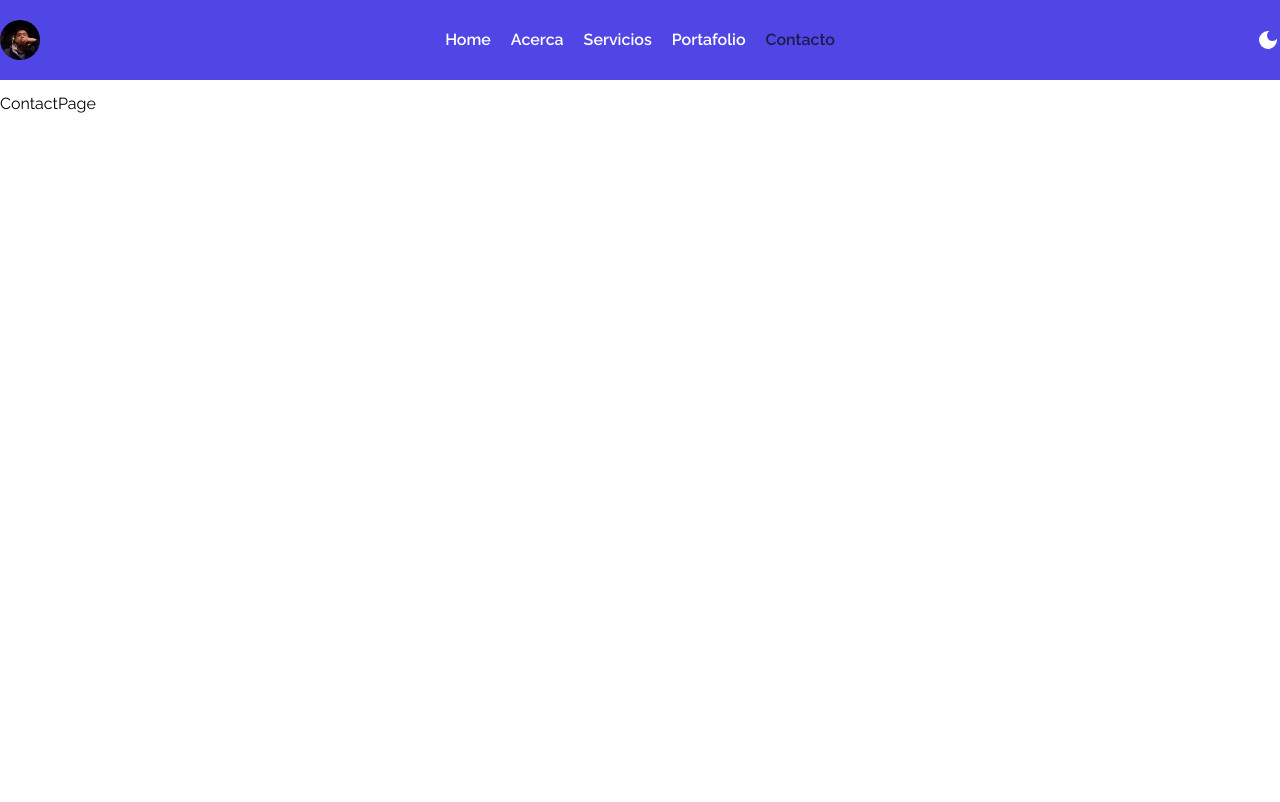
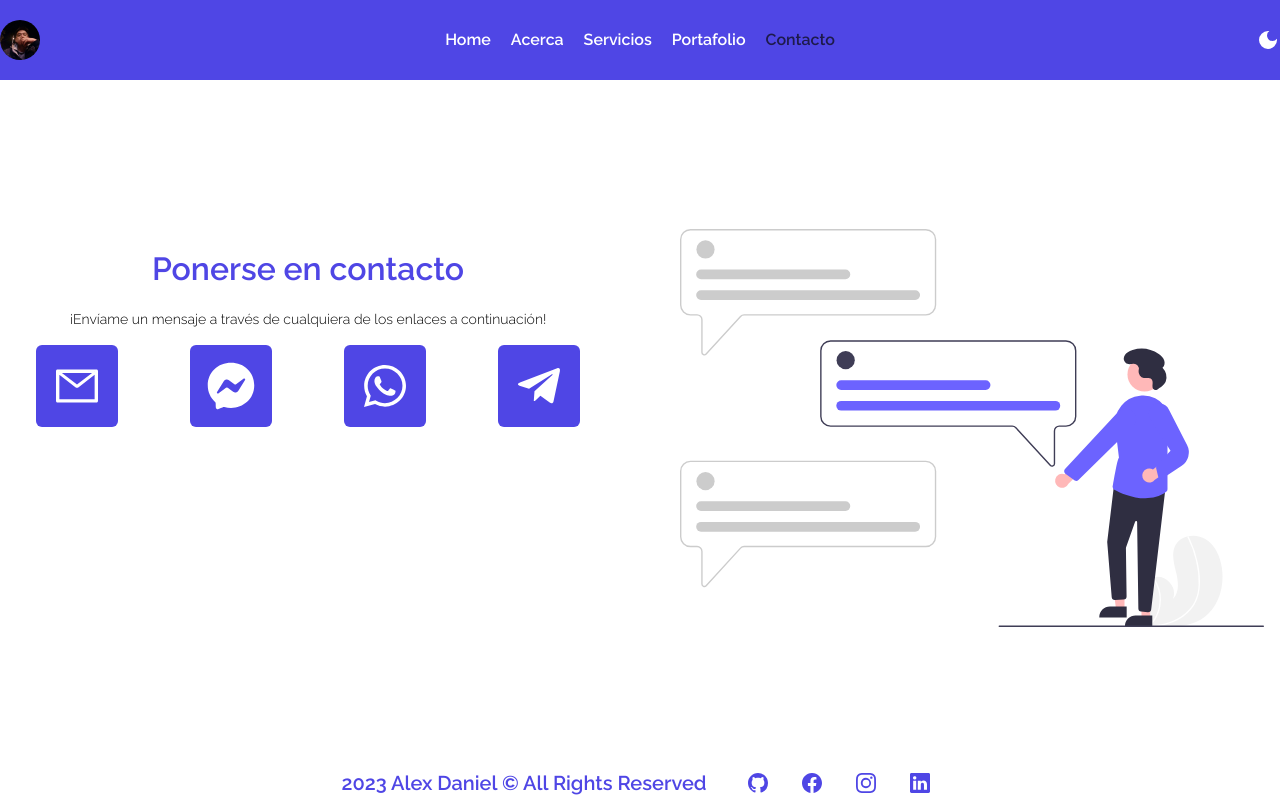
Before and after one commit to PandavionxD/web-site-v2, a React (Vite) app: page /contact in a window 1280 px wide. Built offline with nearby package versions, Linux system fonts and the light colour scheme.

Commit message:
Terminando website

```diff
--- a/src/components/CardPortafolio.jsx
+++ b/src/components/CardPortafolio.jsx
@@ -6,7 +6,7 @@ export const CardPortafolio = ({img,description,demo,github,title}) => {
         <h3 className="text-center text-indigo-600 dark:text-purple-600 text-2xl font-semibold" > {title} </h3>
         <p className="parrafo" > {description} </p>
         <div className="flex gap-3  items-center ">
-        <a className="py-2 px-4 text-white bg-indigo-600 rounded-md hover:text-indigo-600 border border-transparent hover:border-indigo-600 hover:bg-white transition-all duration-500 hover:-translate-y-2 dark:bg-purple-600 dark:hover:text-purple-600 dark:hover:bg-white dark:hover:border-purple-600 " href={demo} target="_blank" >Demo</a>
+        <a className="py-2 px-4 text-white bg-indigo-600 rounded-md hover:text-indigo-600 border border-transparent hover:border-indigo-600 hover:bg-white transition-all duration-500 hover:-translate-y-2 dark:bg-purple-600 dark:hover:text-purple-600 dark:hover:bg-transparent dark:hover:border-purple-600 " href={demo} target="_blank" >Demo</a>
         <a className="py-2 px-4 text-indigo-600 bg-gray-100 rounded-md hover:text-indigo-600 border border-transparent hover:border-indigo-600 hover:bg-white transition-all duration-500 hover:-translate-y-2 dark:text-purple-600 dark:border-purple-600 dark:hover:bg-transparent " href={github} target="_blank" >Github</a>
         </div>
     </div>
--- /dev/null
+++ b/src/components/Footer.jsx
@@ -0,0 +1,20 @@
+import { RedesSociales } from "./data"
+
+export const Footer = () => {
+  return (
+    <div className="w-[100%] flex gap-8 justify-center text-center items-center  md:text-xl  h-6rem text-indigo-600 font-semibold dark:text-purple-600 " >
+        <h3>
+            2023 Alex Daniel &copy;  All Rights Reserved
+        </h3>
+        <div className="flex gap-1 md:gap-4 items-center" >
+            {
+                RedesSociales.map(item=>(
+                    <a href={item.url} target="_blank" key={item.id} className="p-2 rounded-md dark:hover:border-purple-600 dark:hover:bg-transparent dark:hover:text-purple-600 border border-transparent cursor-pointer transition-all duration-500 hover:-translate-y-2 hover:text-white hover:bg-indigo-600  md:text-xl " >
+                        {item.icono}
+                    </a>
+                ))
+            }
+        </div>
+    </div>
+  )
+}
--- a/src/components/Title.jsx
+++ b/src/components/Title.jsx
@@ -1,10 +1,10 @@
-export const Title = ({ title, description, estilos }) => {
+export const Title = ({ title, description }) => {
   return (
     <>
-      <h1 className="text-[2rem] mt-8  dark:text-purple-600 text-center text-indigo-600 font-semibold  ">
+      <h1 className="text-[2rem] mt-8   dark:text-purple-600 text-center text-indigo-600 font-semibold  ">
         {title}
       </h1>
-      <p className='parrafo mt-4 text-justify'>{description}</p>
+      <p className='parrafo mt-4 text-center p-4 md:p-0 '>{description}</p>
     </>
   );
 };
--- a/src/components/data.jsx
+++ b/src/components/data.jsx
@@ -4,35 +4,99 @@ import { MdOutlineDesignServices } from "react-icons/md";
 import { BsBook } from "react-icons/bs";
 import { IoMdContact } from "react-icons/io";
 
+// Redes Sociales
+import { BsGithub } from "react-icons/bs";
+import { BsFacebook } from "react-icons/bs";
+import { BsInstagram } from "react-icons/bs";
+import { BsLinkedin } from "react-icons/bs";
+
+// Mensajeria
+import {AiOutlineMail} from 'react-icons/ai'
+import {FaFacebookMessenger} from 'react-icons/fa'
+import {FaWhatsapp} from 'react-icons/fa'
+import {FaTelegramPlane} from 'react-icons/fa'
+
+
 export const data = [
   {
     id: 1,
     title: "Home",
     path: "/",
-    icons: <AiOutlineHome/>
+    icons: <AiOutlineHome />,
   },
   {
     id: 2,
     title: "Acerca",
     path: "/about",
-    icons: <BsFillPersonFill/>
+    icons: <BsFillPersonFill />,
   },
   {
     id: 3,
     title: "Servicios",
     path: "/services",
-    icons: <MdOutlineDesignServices/>
+    icons: <MdOutlineDesignServices />,
   },
   {
     id: 4,
     title: "Portafolio",
     path: "/portfolio",
-    icons: <BsBook/>
+    icons: <BsBook />,
   },
   {
     id: 5,
     title: "Contacto",
     path: "/contact",
-    icons: <IoMdContact/>
+    icons: <IoMdContact />,
   },
 ];
+
+export const RedesSociales = [
+  {
+    id: 1,
+    icono: <BsGithub />,
+    description: "Github",
+    url:'https://github.com/PandavionxD'
+  },
+  {
+    id: 2,
+    icono: <BsFacebook />,
+    description: "Facebook",
+    url:'https://www.facebook.com/alexdaniel.ar2/'
+  },
+  {
+    id: 3,
+    icono: <BsInstagram />,
+    description: "Instagram",
+    url:'https://www.instagram.com/alexdaniel.ar/'
+  },
+  {
+    id: 4,
+    icono: <BsLinkedin />,
+    description: "Linkedin",
+    url:'www.linkedin.com/in/alex-daniel-artica-rivera-9751b915b'
+  },
+];
+
+export const Mensajeria = [
+  {
+    id: 1,
+    icono: < AiOutlineMail/>,
+    description: "Email",
+    url:'mailto:1151372@senati.pe'
+  },  {
+    id: 2,
+    icono: <FaFacebookMessenger />,
+    description: "Facebook Messenger",
+    url:'https://m.me/alexdaniel.ar2'
+  },  {
+    id: 3,
+    icono: <FaWhatsapp />,
+    description: "Whatsapp",
+    url:'https://wa.me/+051921770857'
+  },  {
+    id: 4,
+    icono: <FaTelegramPlane />,
+    description: "Telegram",
+    url:'https://t.me/+051921770857'
+  },
+]
--- a/src/index.css
+++ b/src/index.css
@@ -40,7 +40,7 @@
   @apply bg-indigo-600 dark:bg-purple-600 p-3 rounded-lg text-white hover:-translate-y-2 hover:text-indigo-600 dark:hover:text-purple-600 hover:bg-transparent overflow-hidden hover:border-indigo-600 dark:border-purple-600 dark:hover:bg-transparent border transition-all duration-300
 }
 .parrafo{
-  @apply text-justify font-light text-sm dark:text-white
+  @apply  font-light text-sm dark:text-white
 }
 .prueba{
   background-color: blueviolet;
--- a/src/pages/ContactPage.jsx
+++ b/src/pages/ContactPage.jsx
@@ -1,6 +1,43 @@
+import { Title } from "../components/Title";
+import { Mensajeria } from "../components/data";
+import ContactAzul from "../assets/img/contact/blue.svg";
+import ContactPurple from "../assets/img/contact/purple.svg";
+import { useUserContext } from "../context/userContext";
+import { Footer } from "../components/Footer";
 
 export const ContactPage = () => {
+  const { darkToggle } = useUserContext()
+
   return (
-    <h1>ContactPage</h1>
-  )
-}
+    <>
+      <section className="w-full h-[calc(100vh-8rem)] grid md:grid-cols-2 gap-12 place-content-center ">
+        <article>
+          <Title
+            title="Ponerse en contacto"
+            description="¡Envíame un mensaje a través de cualquiera de los enlaces a continuación!"
+          />
+          <div className="flex mt-4 justify-around">
+            {Mensajeria.map((item) => (
+              <a
+                key={item.id}
+                target="_blank"
+                href={item.url}
+                className="cursor-pointer transition-all duration-500 hover:bg-white hover:text-indigo-600 border border-transparent hover:border-indigo-600 hover:-translate-y-2 text-3xl md:text-4xl lg:text-5xl text-white bg-indigo-600 p-4 rounded-md dark:bg-purple-600 hover:dark:bg-transparent hover:dark:text-purple-600 hover:dark:border-purple-600 "
+              >
+                {item.icono}
+              </a>
+            ))}
+          </div>
+        </article>
+        <article className="p-4 hidden md:block ">
+          {darkToggle ? (
+            <img src={ContactPurple} alt="contacto purpura" />
+          ) : (
+            <img src={ContactAzul} alt="contacto azul" />
+          )}
+        </article>
+      </section>
+      <Footer/>
+    </>
+  );
+};
```
Also changed, not shown: src/assets/img/contact/blue.svg (added), src/assets/img/contact/purple.svg (added).
